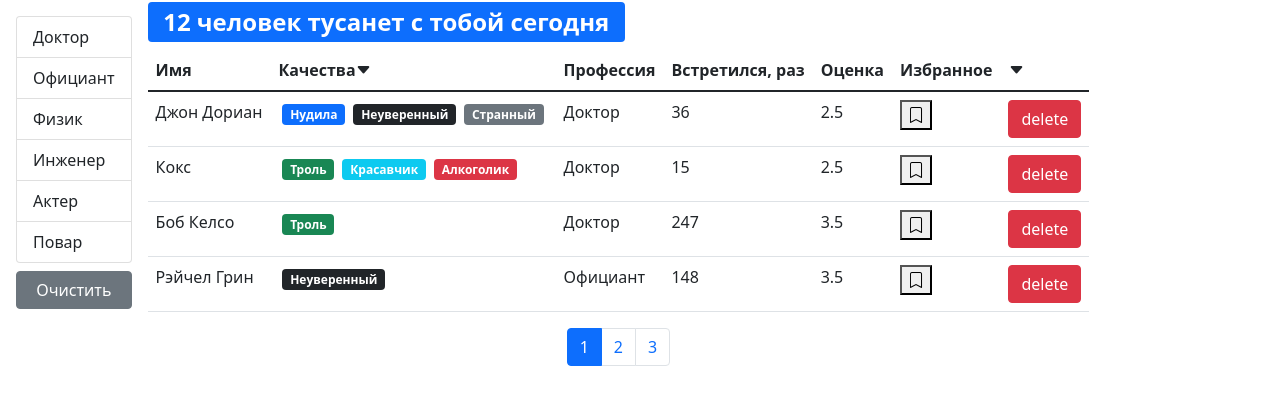
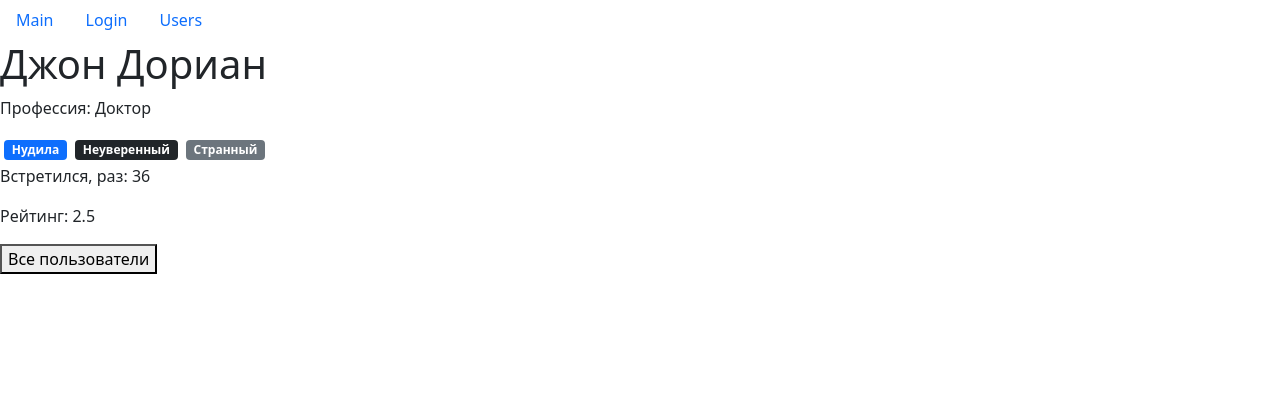
Before and after one commit to ksukorneeva/fast-company-pro, a React (Create React App) app: page /users/67rdca3eeb7f6fgeed471815 in a window 1280 px wide. Shown: the top 404 px of the page. Built offline with nearby package versions, Linux system fonts and the light colour scheme.

Commit message:
7 Unit routing

```diff
--- a/package.json
+++ b/package.json
@@ -12,6 +12,7 @@
         "prop-types": "^15.7.2",
         "react": "^17.0.2",
         "react-dom": "^17.0.2",
+        "react-router-dom": "^5.3.0",
         "react-scripts": "4.0.3",
         "web-vitals": "^1.0.1"
     },
--- a/src/app/App.js
+++ b/src/app/App.js
@@ -1,8 +1,28 @@
 import React from "react";
+import { Route, Switch, BrowserRouter, Redirect } from "react-router-dom";
+import NavBar from "./components/navBar";
 import Users from "./components/users";
+import MainPage from "./components/mainPage";
+import Login from "./components/login";
+import Person from "./components/person";
+import NotFound from "./components/not-found";
 
 function App() {
-    return <Users />;
+    return (
+        <BrowserRouter>
+            <div>
+                <NavBar />
+                <Switch>
+                    <Route path="/" exact component={MainPage} />
+                    <Route path="/404" component={NotFound} />
+                    <Route path="/login" component={Login} />
+                    <Route path="/users/:userId" component={Person} />
+                    <Route path="/users" component={Users} />
+                    <Redirect to="/404" />
+                </Switch>
+            </div>
+        </BrowserRouter>
+    );
 }
 
 export default App;
--- a/src/app/api/fake.api/user.api.js
+++ b/src/app/api/fake.api/user.api.js
@@ -150,6 +150,14 @@ const fetchAll = () =>
         }, 2000);
     });
 
+const getById = (id) =>
+    new Promise((resolve) => {
+        window.setTimeout(function () {
+            resolve(users.find((user) => user._id === id));
+        }, 1000);
+    });
+
 export default {
-    fetchAll
+    fetchAll,
+    getById
 };
--- /dev/null
+++ b/src/app/components/login.jsx
@@ -0,0 +1,7 @@
+import React from "react";
+
+const Login = () => {
+    return <h1>Login</h1>;
+};
+
+export default Login;
--- /dev/null
+++ b/src/app/components/mainPage.jsx
@@ -0,0 +1,7 @@
+import React from "react";
+
+const MainPage = () => {
+    return <h1>MainPage</h1>;
+};
+
+export default MainPage;
--- /dev/null
+++ b/src/app/components/navBar.jsx
@@ -0,0 +1,26 @@
+import React from "react";
+import { Link } from "react-router-dom";
+
+const NavBar = () => {
+    return (
+        <ul className="nav nav-pills">
+            <li className="nav-item">
+                <Link className="nav-link" to="/">
+                    Main
+                </Link>
+            </li>
+            <li className="nav-item">
+                <Link className="nav-link" to="/login">
+                    Login
+                </Link>
+            </li>
+            <li className="nav-item">
+                <Link className="nav-link" to="/users">
+                    Users
+                </Link>
+            </li>
+        </ul>
+    );
+};
+
+export default NavBar;
--- /dev/null
+++ b/src/app/components/not-found.jsx
@@ -0,0 +1,7 @@
+import React from "react";
+
+const NotFound = () => {
+    return <><h1>Loading...</h1></>;
+};
+
+export default NotFound;
--- /dev/null
+++ b/src/app/components/person.jsx
@@ -0,0 +1,41 @@
+import React, { useState, useEffect } from "react";
+import { useParams, useHistory } from "react-router-dom";
+import api from "../api";
+import Qualitie from "./qualitie";
+
+const Person = () => {
+    const history = useHistory();
+    const params = useParams();
+    const { userId } = params;
+    const [person, setPerson] = useState();
+    useEffect(() => {
+        api.users.getById(userId).then((data) => setPerson(data));
+    }, []);
+    const handleReturn = () => {
+        history.push("/users");
+    };
+    return (
+        <div>
+            {person && (
+                <div>
+                    <h1>{person.name}</h1>
+                    <p>{`Профессия: ${person.profession.name}`}</p>
+                    {person.qualities.map((qual) => (
+                        <Qualitie {...qual} key={qual._id} />
+                    ))}
+                    <p>{`Встретился, раз: ${person.completedMeetings}`}</p>
+                    <p>{`Рейтинг: ${person.rate}`}</p>
+                    <button
+                        onClick={() => {
+                            handleReturn();
+                        }}
+                    >
+                        Все пользователи
+                    </button>
+                </div>
+            )}
+        </div>
+    );
+};
+
+export default Person;
--- a/src/app/components/tableBody.jsx
+++ b/src/app/components/tableBody.jsx
@@ -1,6 +1,7 @@
 import React from "react";
 import PropTypes from "prop-types";
 import _ from "lodash";
+import { Link } from "react-router-dom";
 
 const TableBody = ({ data, columns }) => {
     const renderContent = (item, column) => {
@@ -17,9 +18,9 @@ const TableBody = ({ data, columns }) => {
         <tbody>
             {data.map((item) => (
                 <tr key={item._id}>
-                    {Object.keys(columns).map((column) => (
-                        <td key={column}>{renderContent(item, column)}</td>
-                    ))}
+                    {Object.keys(columns).map((column) =>
+                        column === "name" ? (<td key={column}><Link key={item._id} to={`users/${item._id}`}>{renderContent(item, column)}</Link></td>) : (<td key={column}>{renderContent(item, column)}</td>)
+                    )}
                 </tr>
             ))}
         </tbody>
--- a/src/app/components/user.jsx
+++ b/src/app/components/user.jsx
@@ -2,6 +2,7 @@ import React from "react";
 import Qualitie from "./qualitie";
 import BookMark from "./bookmark";
 import PropTypes from "prop-types";
+
 const User = ({
     _id,
     name,
```
Also changed, not shown: .eslintrc.js, 1 other file (tests, documents, lock files or other folders).
